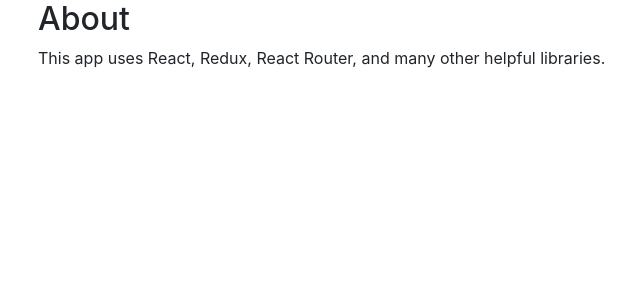
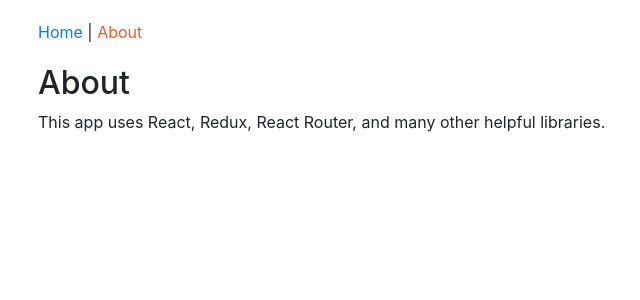
Before and after one commit to Leoniiii/React-redux, a React app: page /about in a window 1280 px wide. Shown: the top 300 px of the page, without its empty margins (192-832 px from the left). Built offline with nearby package versions, Linux system fonts and the light colour scheme.

Commit message:
Creating header and not found page

```diff
--- a/src/components/App.js
+++ b/src/components/App.js
@@ -1,13 +1,19 @@
 import React from "react";
-import { Route } from "react-router-dom";
+import { Route, Switch } from "react-router-dom";
 import HomePage from "./home/HomePage";
 import AboutPage from "./about/AboutPage";
+import Header from "./common/Header";
+import NotFoundPage from "./NotFoundPage";
 
 const App = () => {
   return (
     <div className="container-fluid">
-      <Route exact path="/" component={HomePage} />
-      <Route path="/about" component={AboutPage} />
+      <Header />
+      <Switch>
+        <Route exact path="/" component={HomePage} />
+        <Route path="/about" component={AboutPage} />
+        <Route component={NotFoundPage} />
+      </Switch>
     </div>
   );
 };
--- /dev/null
+++ b/src/components/NotFoundPage.js
@@ -0,0 +1,5 @@
+import React from "react";
+
+const NotFoundPage = () => <h1>Oops! Not found page!</h1>;
+
+export default NotFoundPage;
--- /dev/null
+++ b/src/components/common/Header.js
@@ -0,0 +1,19 @@
+import React from "react";
+import { NavLink } from "react-router-dom";
+
+const Head = () => {
+  const activeStyle = { color: "#f15b2a" };
+  return (
+    <nav>
+      <NavLink to="/" exact activeStyle={activeStyle}>
+        Home
+      </NavLink>
+      {" | "}
+      <NavLink to="/about" activeStyle={activeStyle}>
+        About
+      </NavLink>
+    </nav>
+  );
+};
+
+export default Head;
```
